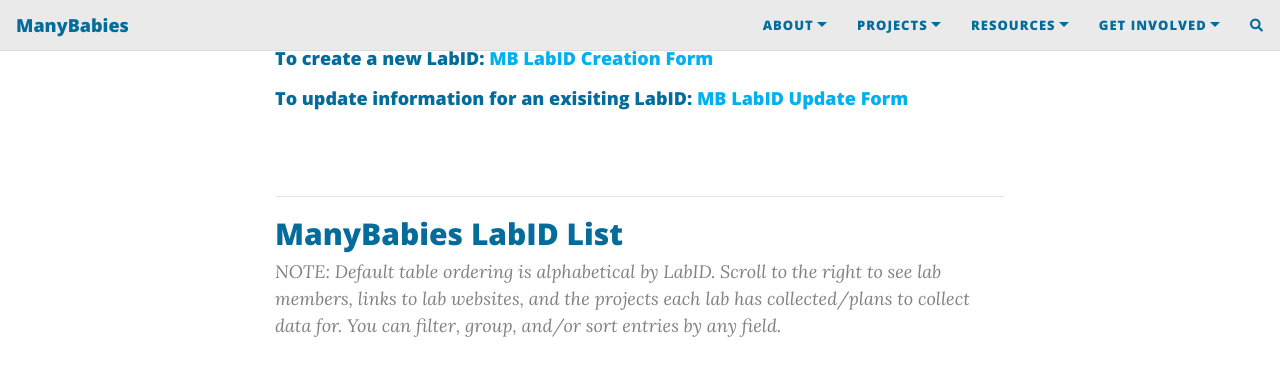
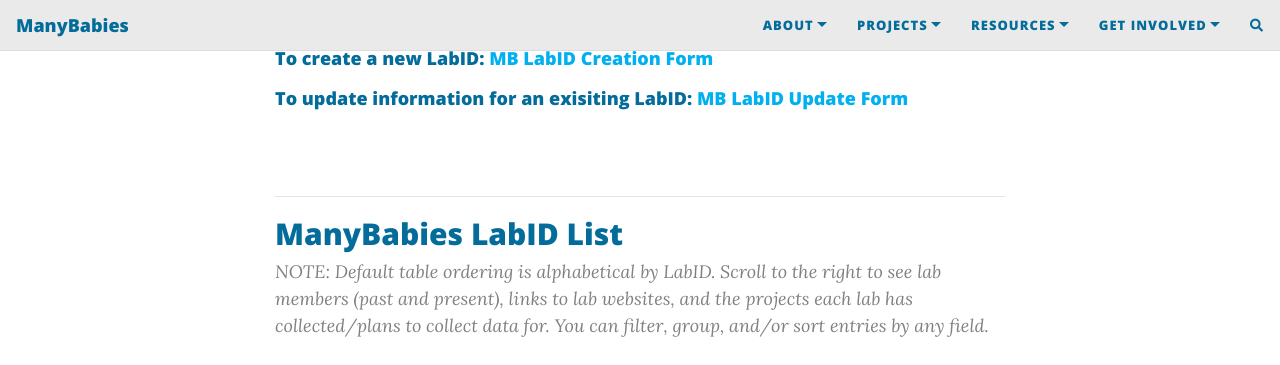
Before and after one commit to manybabies/manybabies.github.io, a Jekyll site: the page built from labids.md, in a window 1280 px wide and 900 px high, scrolled down 439 px, cut to the strip 0-365 px from the top of the window. Built offline with Jekyll 4.4.1, drawn with Linux system fonts in a browser that asks for light colours; nearby versions of some CDN libraries; comment, search, counter and statistics services are not loaded.

Commit message:
Update labids.md

```diff
--- a/labids.md
+++ b/labids.md
@@ -17,7 +17,7 @@
 ***
 ## ManyBabies LabID List
 
-> NOTE: Default table ordering is alphabetical by LabID. Scroll to the right to see lab members, links to lab websites, and the projects each lab has collected/plans to collect data for. You can filter, group, and/or sort entries by any field.
+> NOTE: Default table ordering is alphabetical by LabID. Scroll to the right to see lab members (past and present), links to lab websites, and the projects each lab has collected/plans to collect data for. You can filter, group, and/or sort entries by any field.
 
 <!-- iframe embed labID public view -->
 <iframe class="airtable-embed" src="https://airtable.com/embed/appRoqMKzcK3NsXt4/shrnPNko928LSk7DS?backgroundColor=blueDusty&viewControls=on" frameborder="0" onmousewheel="" width="100%" height="650" style="background: transparent; border: 1px solid #ccc;"></iframe>
```
